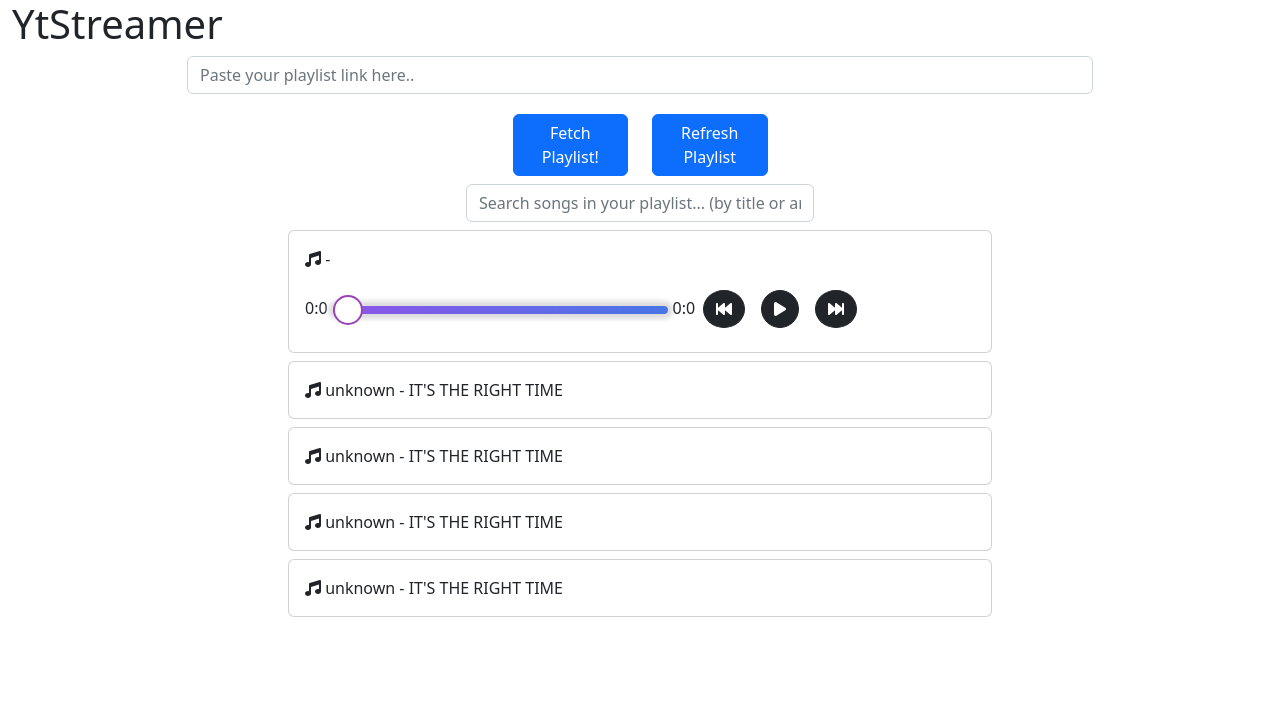
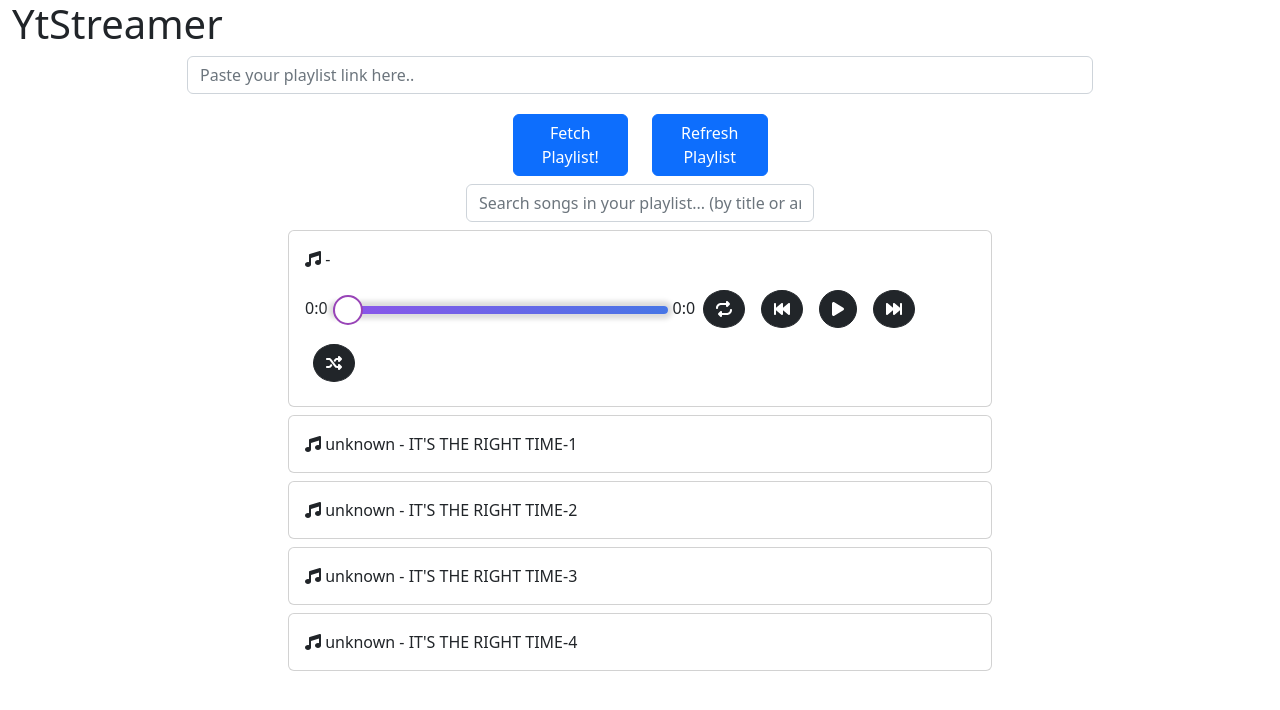
Before and after one commit to anurag1004/yt-music-streamer, an Angular app in the folder ui/yt-streamer/: page / in a window 1280 px wide. Shown: the top 710 px of the page. Built offline with nearby package versions, Linux system fonts and the light colour scheme.

Commit message:
added shuffle and repeat

```diff
--- a/ui/yt-streamer/package.json
+++ b/ui/yt-streamer/package.json
@@ -24,6 +24,7 @@
     "@ng-bootstrap/ng-bootstrap": "^14.0.0",
     "@popperjs/core": "^2.11.6",
     "bootstrap": "^5.2.3",
+    "lodash": "^4.17.21",
     "moment": "^2.29.4",
     "rxjs": "~7.5.0",
     "tslib": "^2.3.0",
@@ -35,6 +36,7 @@
     "@angular/compiler-cli": "^15.0.0",
     "@angular/localize": "^15.0.0",
     "@types/jasmine": "~4.3.0",
+    "@types/lodash": "^4.14.191",
     "jasmine-core": "~4.5.0",
     "karma": "~6.4.0",
     "karma-chrome-launcher": "~3.1.0",
--- a/ui/yt-streamer/src/app/playlist/player/player.component.html
+++ b/ui/yt-streamer/src/app/playlist/player/player.component.html
@@ -18,6 +18,9 @@
               class="range purple"
             />
             <span>{{maxDuration| minuteSeconds }}</span>
+            <button class="btn btn-dark m-2 playerbtn" (click)="repeatCurrentSongToggle()">
+              <fa-icon [icon]="repeatIcon"></fa-icon>
+            </button>
             <button class="btn btn-dark m-2 playerbtn" (click)="changeSong('previous')">
               <fa-icon [icon]="previosIcon"></fa-icon>
             </button>
@@ -27,7 +30,9 @@
             <button class="btn btn-dark m-2 playerbtn" (click)="changeSong('next')">
               <fa-icon [icon]="nextIcon"></fa-icon>
             </button>
-
+            <button class="btn btn-dark m-2 playerbtn" (click)="shuffleToggle()">
+              <fa-icon [icon]="shuffleIcon"></fa-icon>
+            </button>
           </div>
         </div>
       </div>
--- a/ui/yt-streamer/src/app/playlist/player/player.component.ts
+++ b/ui/yt-streamer/src/app/playlist/player/player.component.ts
@@ -1,33 +1,46 @@
 import { Component } from '@angular/core';
-import { faMusic, faPlay, faPause, faForwardFast, faBackwardFast } from '@fortawesome/free-solid-svg-icons';
+import {
+  faMusic,
+  faPlay,
+  faPause,
+  faForwardFast,
+  faBackwardFast,
+  faShuffle,
+  faRepeat
+} from '@fortawesome/free-solid-svg-icons';
 import { PlaylistStorageService } from 'src/app/service/playlist.storage.service';
 import { PlaylistItem } from 'src/shared/playlistItem.model';
 
 @Component({
   selector: 'app-player',
   templateUrl: './player.component.html',
-  styleUrls: ['./player.component.css']
+  styleUrls: ['./player.component.css'],
 })
 export class PlayerComponent {
-  playlistItem:PlaylistItem = new PlaylistItem('', '', '', '', '', '');
+  playlistItem: PlaylistItem = new PlaylistItem('', '', '', '', '', '');
   songIndex = -1;
   /* configure icons */
   musicIcon = faMusic;
   playIcon = faPlay;
-  pauseIcon = faPause
+  pauseIcon = faPause;
   previosIcon = faBackwardFast;
   nextIcon = faForwardFast;
+  repeatIcon = faRepeat;
+  shuffleIcon = faShuffle;
   playerIcon = this.playIcon;
   /* END */
 
-  audio:HTMLAudioElement = new Audio();
+  audio: HTMLAudioElement = new Audio();
   maxDuration = 0;
   playbackPosition = 0;
-  private previewUrl:string = '';
+  isShuffle = false;
+  isRepeat = false;
+  private previewUrl: string = '';
 
   constructor(private plStorageServ: PlaylistStorageService) {
-    this.plStorageServ.currentSongChanged.subscribe((currentSong:{track:PlaylistItem, index:number}) => {
-      const {track, index} = currentSong;
+    this.plStorageServ.currentSongChanged.subscribe(
+      (currentSong: { track: PlaylistItem; index: number }) => {
+        const { track, index } = currentSong;
         // stop current song if playing
         this.audio.pause();
         this.setDefaultAudioConfig();
@@ -35,18 +48,21 @@ export class PlayerComponent {
         this.playlistItem = track;
         this.previewUrl = `http://localhost:3000/playsong/${track.id}`;
         this.songIndex = index;
-      console.log(`new song: ${this.playlistItem.title} (${this.songIndex})`)
+        console.log(`new song: ${this.playlistItem.title} (${this.songIndex})`);
         // play new song
-      this.playerHandler()
-    })
+        this.playerHandler();
       }
-  seek(event:Event):void {
-    this.audio.currentTime = <number><unknown>(<HTMLInputElement>event.target).value;
+    );
   }
-  playerHandler():void {
+  seek(event: Event): void {
+    this.audio.currentTime = <number>(
+      (<unknown>(<HTMLInputElement>event.target).value)
+    );
+  }
+  playerHandler(): void {
     // check if playlistitem is empty
     if (this.playlistItem.id.length === 0) {
-      console.log('no song selected')
+      console.log('no song selected');
       return;
     }
     // check if audio is playing
@@ -66,34 +82,45 @@ export class PlayerComponent {
     // else play new song
     this.audio.src = this.previewUrl;
     this.audio.load(); // load audio
-    this.audio.onloadedmetadata = () => {
-      // update max duration
-      this.maxDuration = this.audio.duration;
-    }
-    this.audio.ontimeupdate = () => {
-      // update playback position
-      this.playbackPosition = this.audio.currentTime;
-    }
     this.audio.play();
     // temporary volume
     this.audio.volume = 0.1;
     this.playerIcon = this.pauseIcon;
   }
-  changeSong(direction:string):void {
-    console.log(`change song: ${direction}`)
+  changeSong(direction: string): void {
+    console.log(`change song: ${direction}`);
     // check if playlistitem is empty
     if (this.playlistItem.id.length === 0) {
-      console.log('no song selected')
+      console.log('no song selected');
       return;
     }
     // change track
-    if(direction === 'next') {
-      this.plStorageServ.getTrackByIndex(this.songIndex + 1);
+    if (direction === 'next') {
+      this.plStorageServ.getTrackByIndex(this.songIndex + 1, this.isShuffle);
     } else {
-      this.plStorageServ.getTrackByIndex(this.songIndex - 1);
+      this.plStorageServ.getTrackByIndex(this.songIndex - 1, this.isShuffle);
     }
   }
-  setDefaultAudioConfig():void {
+  shuffleToggle(): void {
+    this.isShuffle = !this.isShuffle;
+    console.log(`shuffle: ${this.isShuffle}`);
+  }
+  repeatCurrentSongToggle():void{
+    console.log(`repeat: ${this.isRepeat}`)
+    if(this.isRepeat){
+      this.audio.onended = () => {
+        this.changeSong('next');
+      };
+      this.isRepeat = false;
+      return;
+    }
+    this.audio.onended = () => {
+      // repeat current song when song ends
+      this.audio.play();
+    }
+    this.isRepeat = true
+  }
+  setDefaultAudioConfig(): void {
     // reset audio object
     this.audio = new Audio();
     // reset player icon
@@ -102,5 +129,17 @@ export class PlayerComponent {
     this.playbackPosition = 0;
     // reset max duration
     this.maxDuration = 0;
+    // autoplay next song when song ends
+    this.audio.onended = () => {
+      this.changeSong('next');
+    };
+    this.audio.onloadedmetadata = () => {
+      // update max duration
+      this.maxDuration = this.audio.duration;
+    };
+    this.audio.ontimeupdate = () => {
+      // update playback position
+      this.playbackPosition = this.audio.currentTime;
+    };
   }
 }
--- a/ui/yt-streamer/src/app/service/playlist.storage.service.ts
+++ b/ui/yt-streamer/src/app/service/playlist.storage.service.ts
@@ -1,5 +1,6 @@
 import { EventEmitter, Injectable } from '@angular/core';
 import { PlaylistItem } from 'src/shared/playlistItem.model';
+import * as _ from 'lodash';
 @Injectable({
   providedIn: 'root',
 })
@@ -7,7 +8,7 @@ export class PlaylistStorageService {
   private playlist: PlaylistItem[] = [
     {
       id: 'hktr9_sRIS0',
-      original_title: "IT'S THE RIGHT TIME",
+      original_title: "IT'S THE RIGHT TIME-1",
       title: "IT'S THE RIGHT TIME",
       artist: 'unknown',
       duration: '221',
@@ -15,7 +16,7 @@ export class PlaylistStorageService {
     },
     {
       id: 'hktr9_sRIS0',
-      original_title: "IT'S THE RIGHT TIME",
+      original_title: "IT'S THE RIGHT TIME-2",
       title: "IT'S THE RIGHT TIME",
       artist: 'unknown',
       duration: '221',
@@ -23,7 +24,7 @@ export class PlaylistStorageService {
     },
     {
       id: 'hktr9_sRIS0',
-      original_title: "IT'S THE RIGHT TIME",
+      original_title: "IT'S THE RIGHT TIME-3",
       title: "IT'S THE RIGHT TIME",
       artist: 'unknown',
       duration: '221',
@@ -31,13 +32,14 @@ export class PlaylistStorageService {
     },
     {
       id: 'hktr9_sRIS0',
-      original_title: "IT'S THE RIGHT TIME",
+      original_title: "IT'S THE RIGHT TIME-4",
       title: "IT'S THE RIGHT TIME",
       artist: 'unknown',
       duration: '221',
       publishedAt: '2018-07-09T01:50:41.000Z',
     },
   ];
+  private shuffledPlaylist: PlaylistItem[] = [];
   public playListChanged = new EventEmitter<PlaylistItem[]>();
   public currentSongChanged = new EventEmitter<{track:PlaylistItem, index:number}>();
   constructor() {}
@@ -52,6 +54,7 @@ export class PlaylistStorageService {
         item.title
       );
     });
+    this.shuffledPlaylist = _.shuffle(this.playlist);
     this.playListChanged.emit(this.playlist.slice());
   }
   getPlaylist() {
@@ -72,8 +75,12 @@ export class PlaylistStorageService {
   playTrack(track: PlaylistItem, index: number):void {
     this.currentSongChanged.emit({track: track, index: this.playlist.indexOf(track)});
   }
-  getTrackByIndex(index: number):void {
+  getTrackByIndex(index: number, isShuffle:boolean):void {
     index = index < 0 ? this.playlist.length-1:(index > this.playlist.length-1 ? 0 : index);
+    if(isShuffle) {
+      this.currentSongChanged.emit({track: this.shuffledPlaylist[index], index});
+      return;
+    }
     this.currentSongChanged.emit({track: this.playlist[index], index});
   }
 }
```
Also changed, not shown: 1 other file (tests, documents, lock files or other folders). Lines whose indentation alone changed are shown as unchanged.
